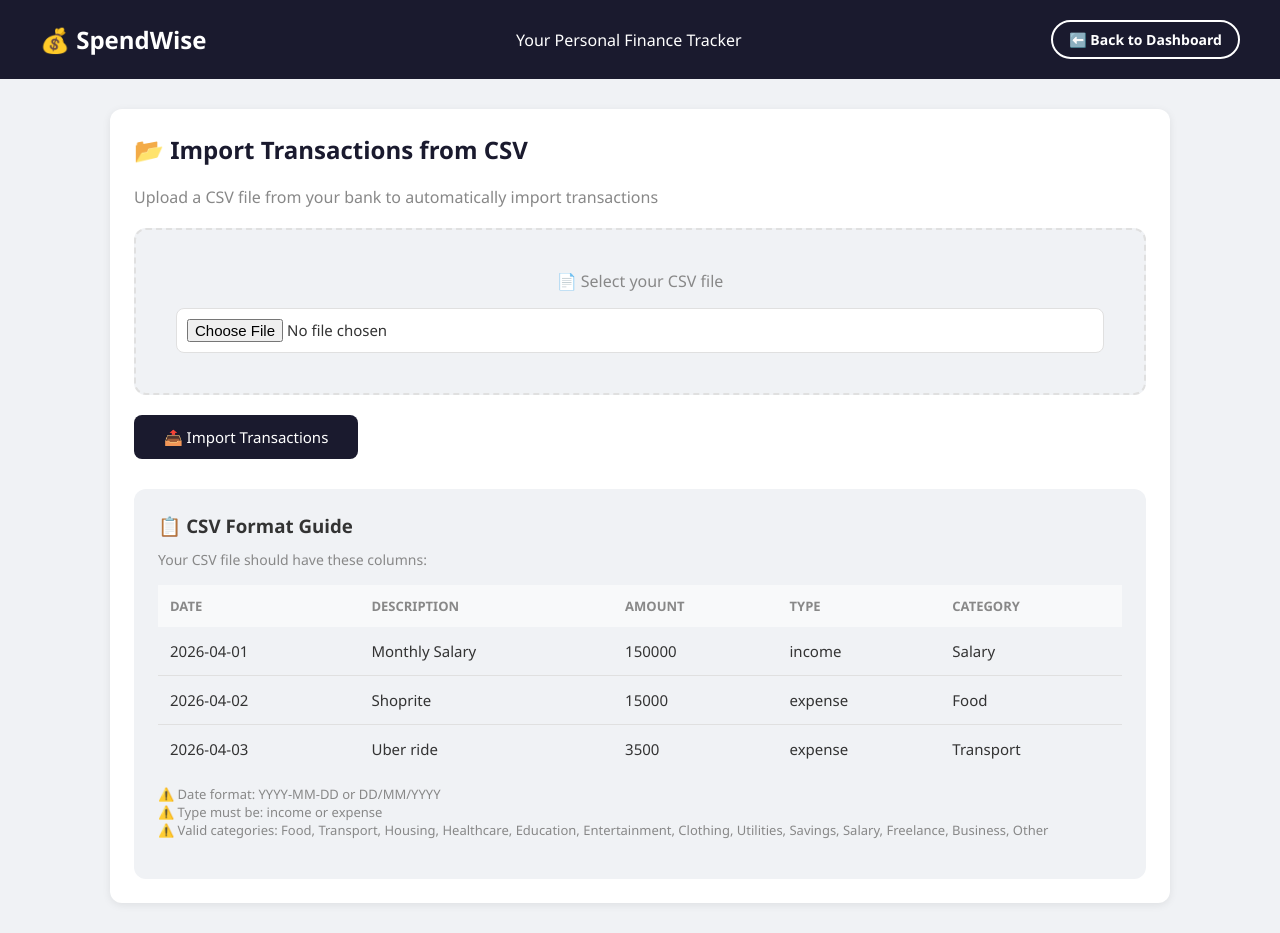
After one commit to Temi901/SpendWise, a Django app: page /import/csv/ in a window 1280 px wide. The commit adds this page. Run offline with Django 5.2, Linux system fonts and the light colour scheme; the visitor is signed in with stand-in values (Sample User, id 1).

Commit message:
Added CSV import, dark mode, budget goals, PDF export

```diff
--- a/spendwise/settings.py
+++ b/spendwise/settings.py
@@ -29,6 +29,7 @@ DEBUG = False
 
 ALLOWED_HOSTS = ['spendwise2026.pythonanywhere.com', 'localhost', '127.0.0.1']
 
+DEBUG = os.environ.get('DJANGO_DEBUG', 'True') == 'True'
 
 # Application definition
 
--- a/tracker/static/css/style.css
+++ b/tracker/static/css/style.css
@@ -593,3 +593,81 @@ canvas {
         max-height: 220px;
     }
 }
+/* Import CSV Page */
+.upload-area {
+    border: 2px dashed var(--border-color);
+    border-radius: 12px;
+    padding: 40px;
+    text-align: center;
+    background: var(--bg-color);
+    cursor: pointer;
+    transition: border 0.2s;
+}
+
+.upload-area:hover {
+    border-color: #1a1a2e;
+}
+
+.upload-area p {
+    color: var(--text-muted);
+    font-size: 16px;
+    margin-bottom: 16px;
+}
+
+.file-input {
+    padding: 10px;
+    border: 1px solid var(--border-color);
+    border-radius: 8px;
+    font-size: 15px;
+    background: var(--input-bg);
+    color: var(--text-color);
+    width: 100%;
+}
+
+/* CSV Guide */
+.csv-guide {
+    margin-top: 30px;
+    background: var(--bg-color);
+    border-radius: 12px;
+    padding: 24px;
+}
+
+.csv-guide h3 {
+    margin-bottom: 12px;
+    color: var(--text-color);
+}
+
+.csv-guide p {
+    color: var(--text-muted);
+    margin-bottom: 16px;
+    font-size: 14px;
+}
+
+/* Success Alert */
+.alert-success {
+    background-color: #d4edda;
+    color: #28a745;
+    padding: 16px;
+    border-radius: 8px;
+    margin-bottom: 20px;
+    font-size: 15px;
+}
+
+/* Import Button in Header */
+.btn-import {
+    background-color: transparent;
+    color: white;
+    border: 2px solid white;
+    padding: 8px 16px;
+    border-radius: 20px;
+    cursor: pointer;
+    font-size: 14px;
+    font-weight: bold;
+    transition: all 0.2s;
+    text-decoration: none;
+}
+
+.btn-import:hover {
+    background-color: white;
+    color: #1a1a2e;
+}
--- a/tracker/templates/tracker/dashboard.html
+++ b/tracker/templates/tracker/dashboard.html
@@ -9,10 +9,12 @@
 </head>
 <body>
    <!-- Header -->
+<!-- Header -->
 <div class="header">
     <h1>💰 SpendWise</h1>
     <p>Your Personal Finance Tracker</p>
     <div class="header-buttons">
+        <a href="{% url 'import_csv' %}" class="btn-import">📂 Import CSV</a>
         <a href="{% url 'export_pdf' %}" class="btn-export">📤 Export PDF</a>
         <button class="dark-mode-toggle" id="darkModeToggle">🌙 Dark Mode</button>
     </div>
--- /dev/null
+++ b/tracker/templates/tracker/import_csv.html
@@ -0,0 +1,112 @@
+{% load static %}
+<!DOCTYPE html>
+<html lang="en">
+<head>
+    <meta charset="UTF-8">
+    <meta name="viewport" content="width=device-width, initial-scale=1.0">
+    <title>Import CSV - SpendWise</title>
+    <link rel="stylesheet" href="{% static 'css/style.css' %}">
+</head>
+<body>
+
+    <!-- Header -->
+    <div class="header">
+        <h1>💰 SpendWise</h1>
+        <p>Your Personal Finance Tracker</p>
+        <div class="header-buttons">
+            <a href="{% url 'dashboard' %}" class="btn-export">⬅️ Back to Dashboard</a>
+        </div>
+    </div>
+
+    <!-- Main Container -->
+    <div class="container">
+        <div class="form-section">
+            <h2>📂 Import Transactions from CSV</h2>
+            <p style="color: var(--text-muted); margin-bottom: 20px;">
+                Upload a CSV file from your bank to automatically import transactions
+            </p>
+
+            <!-- Success Message -->
+            {% if success %}
+            <div class="alert-success">
+                ✅ {{ success }}
+                {% if errors %}<br>⚠️ {{ errors }}{% endif %}
+                <br><br>
+                <a href="{% url 'dashboard' %}" class="btn-add"
+                   style="text-decoration:none; display:inline-block;">
+                   View Dashboard
+                </a>
+            </div>
+            {% endif %}
+
+            <!-- Error Message -->
+            {% if error %}
+            <div class="alert">❌ {{ error }}</div>
+            {% endif %}
+
+            <!-- Upload Form -->
+            {% if not success %}
+            <form method="POST" enctype="multipart/form-data">
+                {% csrf_token %}
+                <div class="upload-area">
+                    <p>📄 Select your CSV file</p>
+                    <input type="file" name="csv_file" accept=".csv" class="file-input">
+                </div>
+                <button type="submit" class="btn-add" style="margin-top: 20px;">
+                    📤 Import Transactions
+                </button>
+            </form>
+            {% endif %}
+
+            <!-- CSV Format Guide -->
+            <div class="csv-guide">
+                <h3>📋 CSV Format Guide</h3>
+                <p>Your CSV file should have these columns:</p>
+                <table>
+                    <thead>
+                        <tr>
+                            <th>Date</th>
+                            <th>Description</th>
+                            <th>Amount</th>
+                            <th>Type</th>
+                            <th>Category</th>
+                        </tr>
+                    </thead>
+                    <tbody>
+                        <tr>
+                            <td>2026-04-01</td>
+                            <td>Monthly Salary</td>
+                            <td>150000</td>
+                            <td>income</td>
+                            <td>Salary</td>
+                        </tr>
+                        <tr>
+                            <td>2026-04-02</td>
+                            <td>Shoprite</td>
+                            <td>15000</td>
+                            <td>expense</td>
+                            <td>Food</td>
+                        </tr>
+                        <tr>
+                            <td>2026-04-03</td>
+                            <td>Uber ride</td>
+                            <td>3500</td>
+                            <td>expense</td>
+                            <td>Transport</td>
+                        </tr>
+                    </tbody>
+                </table>
+                <p style="margin-top: 12px; color: var(--text-muted); font-size: 13px;">
+                    ⚠️ Date format: YYYY-MM-DD or DD/MM/YYYY<br>
+                    ⚠️ Type must be: income or expense<br>
+                    ⚠️ Valid categories: Food, Transport, Housing, Healthcare,
+                    Education, Entertainment, Clothing, Utilities,
+                    Savings, Salary, Freelance, Business, Other
+                </p>
+            </div>
+
+        </div>
+    </div>
+
+</body>
+</html>
--- a/tracker/urls.py
+++ b/tracker/urls.py
@@ -9,4 +9,5 @@ urlpatterns = [
     path('budget/add/', views.add_budget, name='add_budget'),
     path('budget/delete/<int:pk>/', views.delete_budget, name='delete_budget'),
     path('export/pdf/', views.export_pdf, name='export_pdf'),
+    path('import/csv/', views.import_csv, name='import_csv'),
 ]
--- a/tracker/views.py
+++ b/tracker/views.py
@@ -8,6 +8,9 @@ from reportlab.lib import colors
 from reportlab.platypus import SimpleDocTemplate, Table, TableStyle, Paragraph, Spacer
 from reportlab.lib.styles import getSampleStyleSheet
 from reportlab.lib.units import inch
+import csv
+import io
+from datetime import datetime
 
 @login_required(login_url='/accounts/login/')
 def dashboard(request):
@@ -191,3 +194,45 @@ def export_pdf(request):
     # Build PDF
     doc.build(elements)
     return response
+
+@login_required(login_url='/accounts/login/')
+def import_csv(request):
+    if request.method == 'POST' and request.FILES.get('csv_file'):
+        csv_file = request.FILES['csv_file']
+
+        # Check if it's a CSV file
+        if not csv_file.name.endswith('.csv'):
+            return render(request, 'tracker/import_csv.html', {
+                'error': 'Please upload a CSV file!'
+            })
+
+        # Read the file
+        data_set = csv_file.read().decode('UTF-8')
+        io_string = io.StringIO(data_set)
+        next(io_string)  # Skip header row
+
+        imported = 0
+        errors = 0
+
+        for column in csv.reader(io_string, delimiter=','):
+            try:
+                # Expected format: Date, Title, Amount, Type, Category
+                Transaction.objects.create(
+                    user=request.user,
+                    date=column[0].strip(),
+                    title=column[1].strip(),
+                    amount=float(column[2].strip().replace(',', '')),
+                    transaction_type='income' if column[3].strip().lower() in ['credit', 'income'] else 'expense',
+                    category=column[4].strip() if len(column) > 4 else 'Other',
+                )
+                imported += 1
+            except Exception:
+                errors += 1
+                continue
+
+        return render(request, 'tracker/import_csv.html', {
+            'success': f'Successfully imported {imported} transactions!',
+            'errors': f'{errors} rows skipped due to errors.' if errors > 0 else None
+        })
+
+    return render(request, 'tracker/import_csv.html')
```
